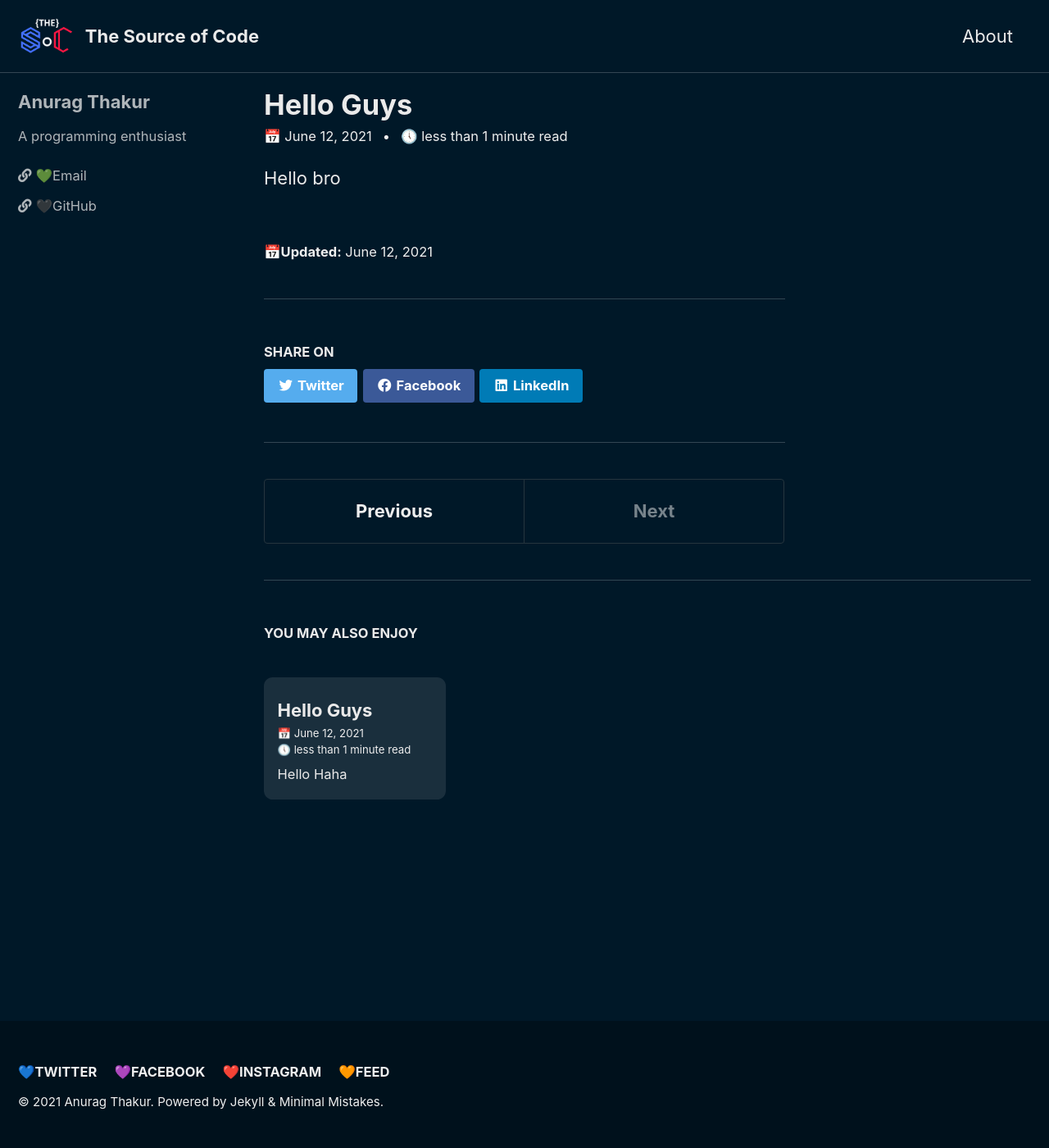
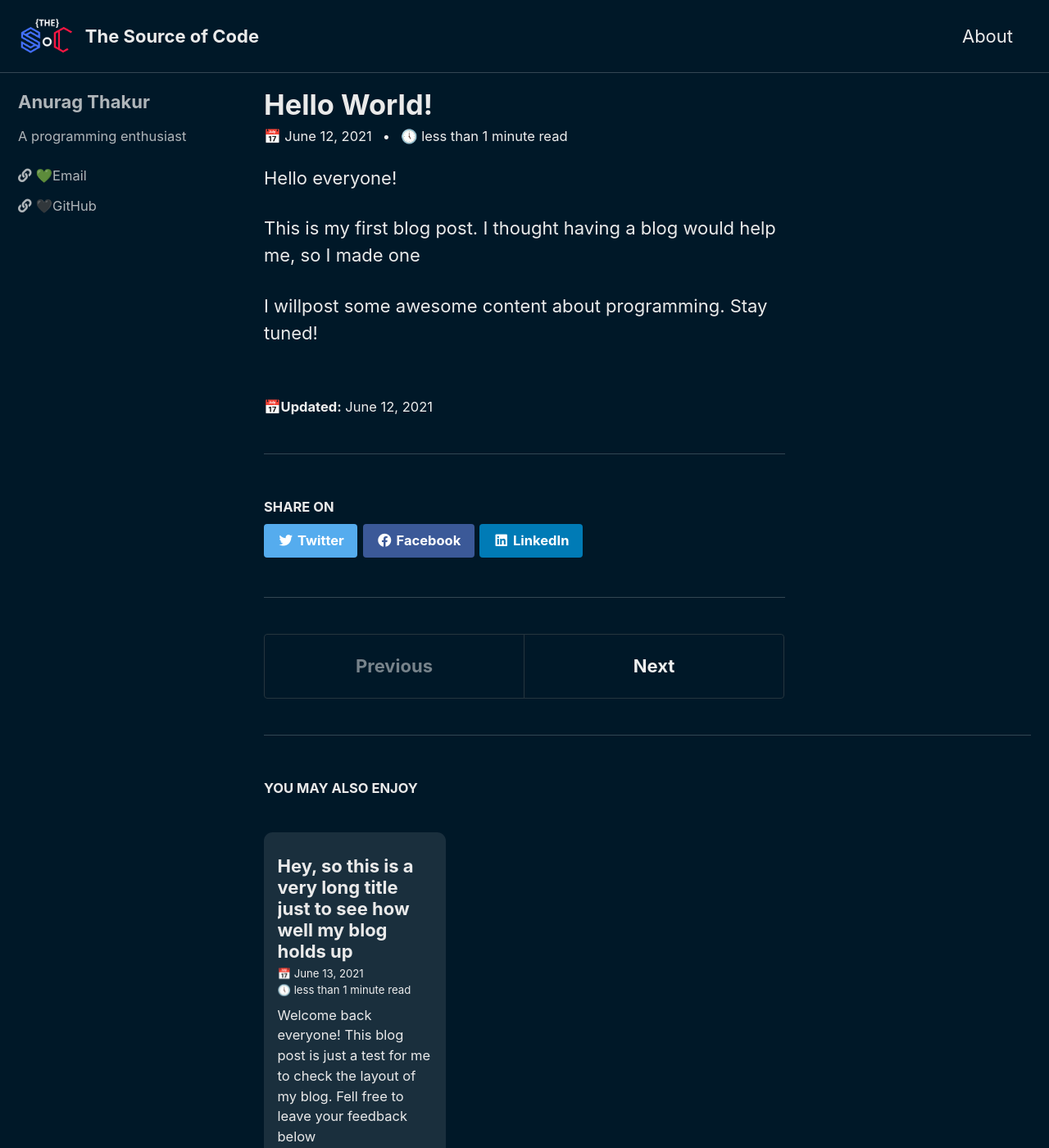
Before and after one commit to thesourceofcode/thesourceofcode.github.io, a Jekyll site: the page built from _posts/2021-06-12-testing-blog.md, in a window 1280 px wide and 1400 px high. Shown: the whole window at 82% size. Built offline with Jekyll 4.4.1, drawn with Linux system fonts in a browser that asks for light colours; cached includes are drawn as plain includes.

Commit message:
new blogs

```diff
--- a/_posts/2021-06-12-new-blog.md
+++ /dev/null
@@ -1,6 +0,0 @@
----
-layout: single
-title: "Hello Guys"
----
-
-<p> Hello Haha</p>
--- a/_posts/2021-06-12-testing-blog.md
+++ b/_posts/2021-06-12-testing-blog.md
@@ -1,6 +1,10 @@
 ---
 layout: single
-title: "Hello Guys"
+title: "Hello World!"
 ---
 
-<p> Hello bro</p>
+Hello everyone!
+
+This is my first blog post. I thought having a blog would help me, so I made one
+
+I willpost some awesome content about programming. Stay tuned!
--- /dev/null
+++ b/_posts/2021-06-13-new-blog.md
@@ -0,0 +1,10 @@
+---
+layout: single
+title: "Hey, so this is a very long title just to see how well my blog holds up"
+---
+
+
+Welcome back everyone!
+This blog post is just a test for me to check the layout of my blog.
+
+Fell free to leave your feedback below
```
